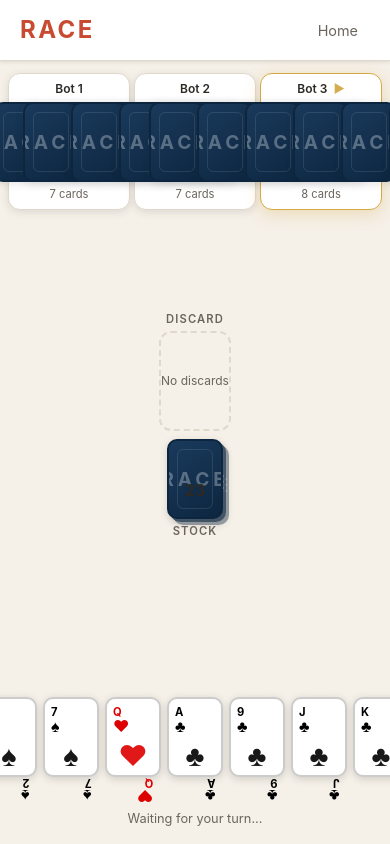
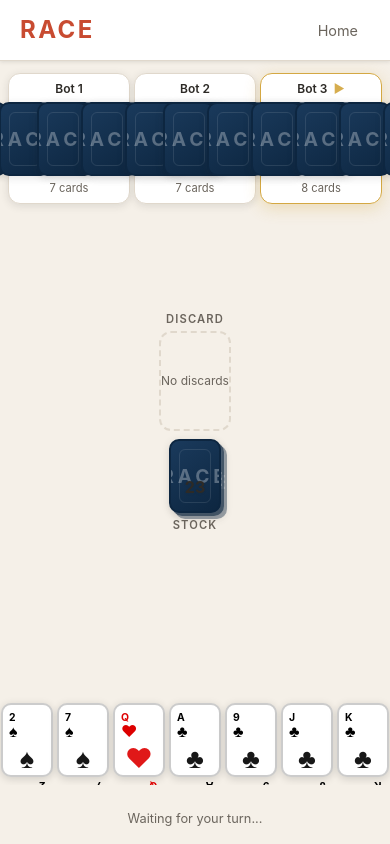
Before and after one commit to abuuzayr/race, a React (Vite) app: page / in a window 390 px wide. Both pictures are taken after a click on the button "PLAY". Built offline with nearby package versions, Linux system fonts and the light colour scheme.

Commit message:
Fix: Bot creation timing, mobile card scrolling

```diff
--- a/src/App.css
+++ b/src/App.css
@@ -905,20 +905,29 @@ dd {
   }
 
   .card, .card-back {
-    width: 56px;
-    height: 80px;
+    width: 52px;
+    height: 74px;
   }
 
   .card-center {
-    font-size: 1.8rem;
+    font-size: 1.7rem;
   }
 
   .card-corner {
-    font-size: 0.7rem;
+    font-size: 0.65rem;
   }
 
   .hand {
-    gap: 6px;
+    gap: 4px;
+    overflow-x: auto;
+    padding-bottom: 8px;
+    -webkit-overflow-scrolling: touch;
+    scroll-snap-type: x mandatory;
+  }
+
+  .hand > * {
+    scroll-snap-align: center;
+    flex-shrink: 0;
   }
 
   .action-row .btn {
--- a/src/transport/LocalGameTransport.ts
+++ b/src/transport/LocalGameTransport.ts
@@ -11,22 +11,27 @@ export class LocalGameTransport implements GameTransport {
   private playerId: PlayerId;
   private bots: Map<PlayerId, (state: GameState) => { action: GameAction; reasoning: string }> = new Map();
   private isProcessing: boolean = false;
+  private difficulty: 'easy' | 'normal' | 'hard';
 
   constructor(difficulty: 'easy' | 'normal' | 'hard' = 'normal') {
     this.state = createInitialState(malaysiaStandard);
     this.playerId = 'player_0';
-
-    for (const player of this.state.players) {
-      if (player.isBot) {
-        this.bots.set(player.id, createBot(difficulty, player.id));
-      }
-    }
+    this.difficulty = difficulty;
 
     this.startGame();
+    this.ensureBots();
   }
 
   private startGame() {
     this.dispatch({ type: 'START_GAME' });
+  }
+
+  private ensureBots() {
+    for (const player of this.state.players) {
+      if (player.isBot && !this.bots.has(player.id)) {
+        this.bots.set(player.id, createBot(this.difficulty, player.id));
+      }
+    }
   }
 
   getState(): GameViewState {
```
